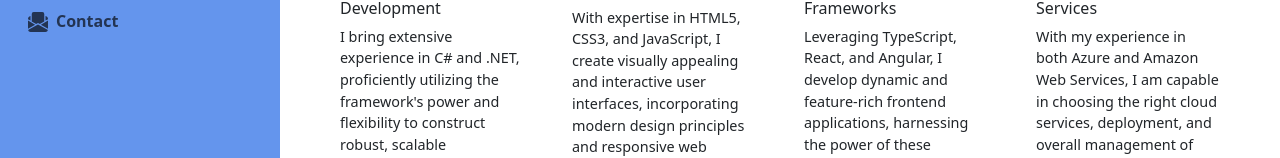
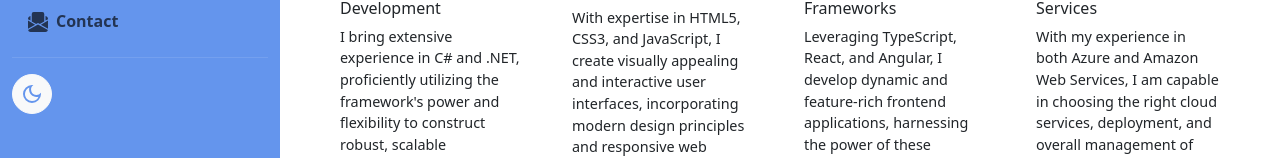
Before and after one commit to jayveebustarde/react-bootstrap-personal, a React (Create React App) app: page / in a window 1280 px wide. Shown: the part 525-683 px from the top of the page. Built offline with nearby package versions, Linux system fonts and the light colour scheme.

Commit message:
dark mode

```diff
--- a/src/App.js
+++ b/src/App.js
@@ -11,6 +11,7 @@ import Projects from "./routes/Projects/Projects";
 import NotFound from "./routes/NotFound/NotFound";
 import ProfileProvider from "./contexts/ProfileContext/ProfileProvider";
 import ProjectProvider from "./contexts/ProjectContext/ProjectProvider";
+import DarkModeProvider from "./contexts/DarkModeContext/DarkModeProvider";
 
 function App() {
   const router = createBrowserRouter([
@@ -46,6 +47,7 @@ function App() {
     },
   ]);
   return (
+    <DarkModeProvider>
       <ProfileProvider>
         <ProjectProvider>
           <RouterProvider router={router}>
@@ -53,6 +55,7 @@ function App() {
           </RouterProvider>
         </ProjectProvider>
       </ProfileProvider>
+    </DarkModeProvider>
   );
 }
 
--- a/src/components/HeaderNav/HeaderNav.js
+++ b/src/components/HeaderNav/HeaderNav.js
@@ -1,4 +1,4 @@
-import React, { useState } from "react";
+import React, { useContext, useState } from "react";
 import {
   Button,
   Col,
@@ -16,11 +16,13 @@ import {
   BsGithub,
   BsLinkedin,
 } from "react-icons/bs";
+import { MdOutlineDarkMode } from "react-icons/md";
 import { FaLaptopCode } from "react-icons/fa";
 import { NavLink } from "react-router-dom";
 import profileData from "../../data/portfolioConfig.json";
 import profileImg from "../../assets/images/bwprofile.jpg";
 import "../HeaderNav/HeaderNav.scss";
+import { DarkModeContext } from "../../contexts/DarkModeContext/DarkModeContext";
 
 const CircleIconLink = () => {
   const linkedinUrl = "https://www.linkedin.com/in/jayveebustarde/";
@@ -63,6 +65,7 @@ const HeaderNavLink = ({ BsIcon, hrefLink, navText, onNavLinkClick }) => {
 
 const HeaderNav = () => {
   const [navExpanded, setNavExpanded] = useState(false);
+  const { isDarkMode, setIsDarkMode } = useContext(DarkModeContext);
   const handleNavClick = () => setNavExpanded(false);
 
   return (
@@ -123,6 +126,14 @@ const HeaderNav = () => {
                     navText="Contact"
                     onNavLinkClick={handleNavClick}
                   />
+                  <hr />
+                  <Button
+                    variant="light"
+                    className="circle-icon-link"
+                    onClick={() => setIsDarkMode(!isDarkMode)}
+                  >
+                    <MdOutlineDarkMode className="inverse-icon " />
+                  </Button>
                 </Nav>
               </Navbar.Collapse>
             </Navbar>
--- a/src/components/HeaderNav/HeaderNav.scss
+++ b/src/components/HeaderNav/HeaderNav.scss
@@ -80,3 +80,9 @@
         color: $white;
     }
 }
+
+@include color-mode(dark){
+    .app-header {
+        background-color: #1d2a3a;
+    }
+}
--- a/src/components/Section/Section.js
+++ b/src/components/Section/Section.js
@@ -1,10 +1,14 @@
-import React from "react";
+import React, { useContext } from "react";
 import { Container } from "react-bootstrap";
 import "../Section/Section.scss";
+import { DarkModeContext } from "../../contexts/DarkModeContext/DarkModeContext";
 
 const Section = ({ isHeader, children }) => {
-  const sectionClass =
-    "p-2 px-lg-5 py-lg-4 section" + (isHeader ? " bg-light" : "");
+  const { isDarkMode } = useContext(DarkModeContext);
+
+  let sectionClass = "p-2 px-lg-5 py-lg-4 section";
+  if (isHeader && !isDarkMode) sectionClass += " bg-light";
+
   return (
     <section className={sectionClass}>
       <Container>{children}</Container>
--- /dev/null
+++ b/src/contexts/DarkModeContext/DarkModeContext.js
@@ -0,0 +1,3 @@
+import { createContext } from "react";
+
+export const DarkModeContext = createContext();
--- /dev/null
+++ b/src/contexts/DarkModeContext/DarkModeProvider.js
@@ -0,0 +1,25 @@
+import React, { useState, useEffect } from "react";
+import { DarkModeContext } from "./DarkModeContext";
+
+const DarkModeProvider = ({ children }) => {
+  const [isDarkMode, setIsDarkMode] = useState(() => {
+    const savedDarkMode = localStorage.getItem("dark-mode");
+    return savedDarkMode !== null ? JSON.parse(savedDarkMode) : false;
+  });
+
+  useEffect(() => {
+    localStorage.setItem("dark-mode", JSON.stringify(isDarkMode));
+    document.documentElement.setAttribute(
+      "data-bs-theme",
+      isDarkMode ? "dark" : "light",
+    );
+  }, [isDarkMode]);
+
+  return (
+    <DarkModeContext.Provider value={{ isDarkMode, setIsDarkMode }}>
+      {children}
+    </DarkModeContext.Provider>
+  );
+};
+
+export default DarkModeProvider;
--- a/src/styles/custom.scss
+++ b/src/styles/custom.scss
@@ -1,8 +1,11 @@
 @import "~bootstrap/scss/bootstrap";
+$color-mode-type: data;
+$primary: cornflowerblue;
+$sidebar-width: 280px;
 
-$primary: cornflowerblue;
-
-$sidebar-width: 280px;
+@include color-mode(dark){
+    $primary: #1d2a3a;
+}
 
 .stack-justify {
     display: flex;
```
Lines whose indentation alone changed are shown as unchanged.
